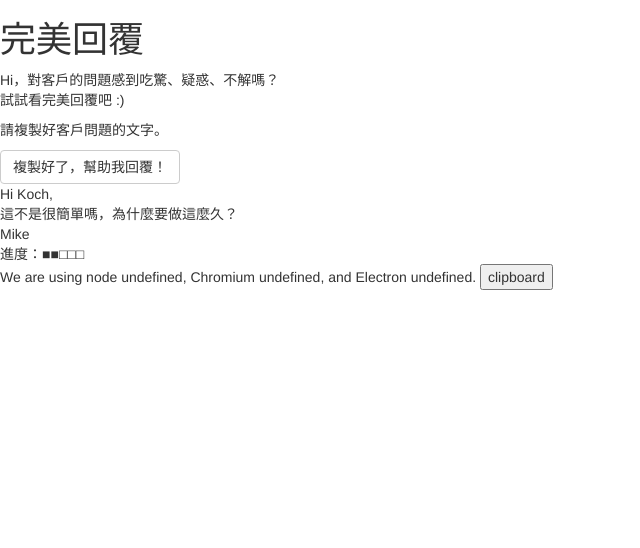
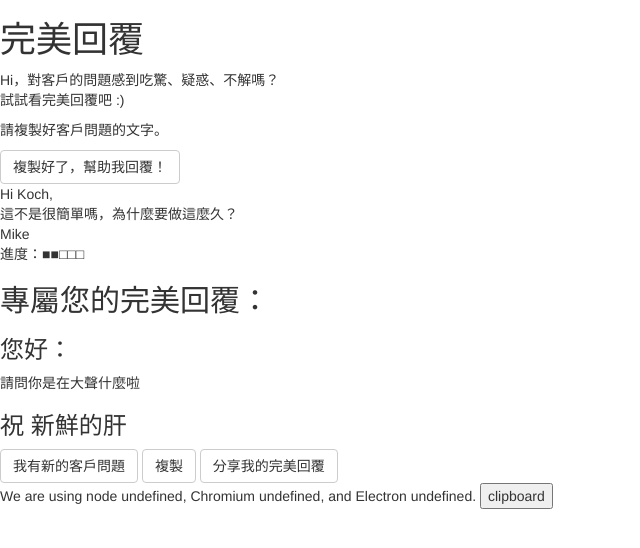
Before and after one commit to weitalu/awesome-answering-machine, an Electron app: page index.html in a window 800 px wide. Shown: the whole page, without its empty margins (0-640 px from the left). Drawn offline with nearby package versions, Linux system fonts and the light colour scheme; no server answers.

Commit message:
Build html structure of step 3

```diff
--- a/index.html
+++ b/index.html
@@ -38,7 +38,21 @@
 
 
     <!-- 第三階段：輸出 -->
-    <section class="step-3"></section>
+    <section class="step-3">
+      <main class="output">
+        <h2 class="output__title">專屬您的完美回覆：</h2>
+        <div class="output-content">
+          <h3>您好：</h3>
+          <p>請問你是在大聲什麼啦</p>
+          <h3>祝 新鮮的肝</h3>
+        </div>
+        <div class="output-actions">
+          <button class="btn btn-default  btn-back">我有新的客戶問題</button>
+          <button class="btn btn-default  btn-copy">複製</button>
+          <button class="btn btn-default  btn-share">分享我的完美回覆</button>
+        </div>
+      </main>
+    </section>
 
 
     <!-- All of the Node.js APIs are available in this renderer process. -->
```
